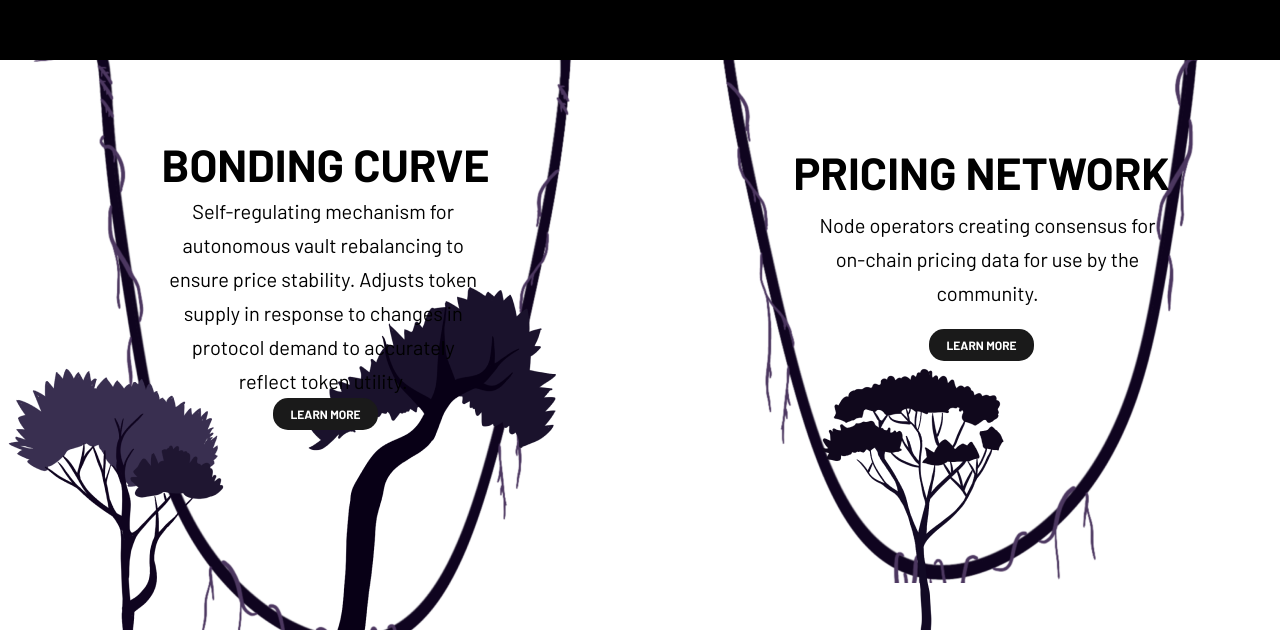
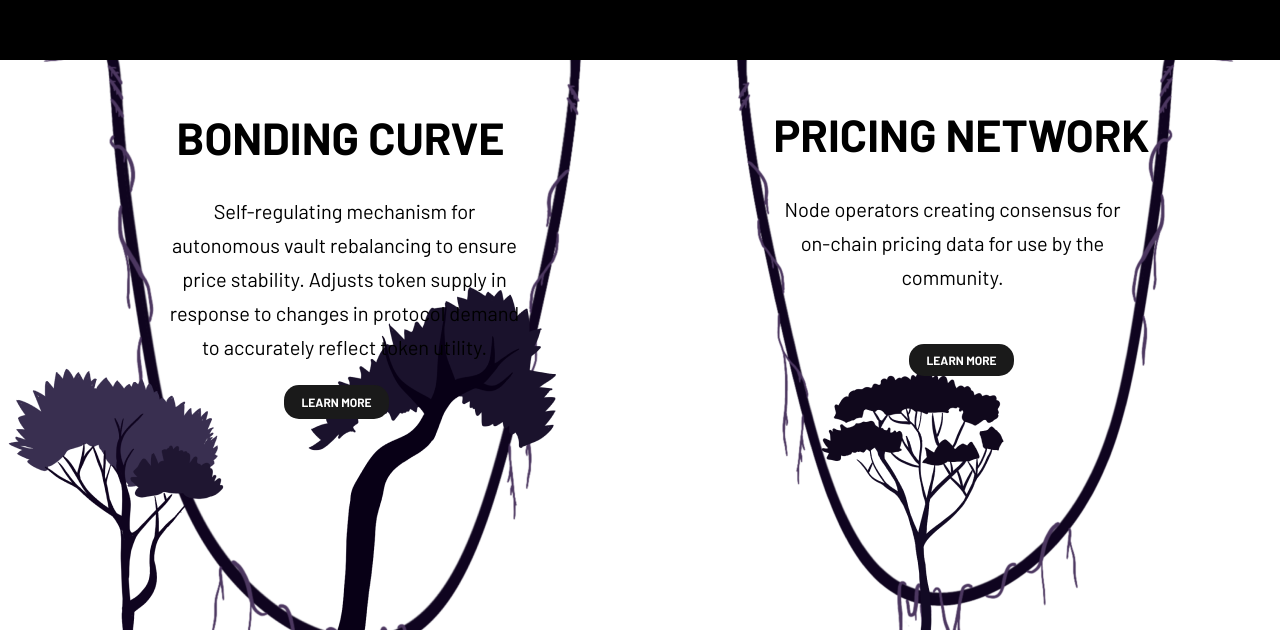
Before and after one commit to razhzq/seisunfrontend, a React (Create React App) app: page / in a window 1280 px wide. Shown: the part 1741-2371 px from the top of the page. Built offline with nearby package versions, Linux system fonts and the light colour scheme; no server answers.

Commit message:
update pixcel perfect with Detail view

```diff
--- a/src/components/AssetsItem.js
+++ b/src/components/AssetsItem.js
@@ -105,7 +105,7 @@ const AssetsItem = (props) => {
 							props.name == "forex" && (
 								<div>
 									<p className="uppercase leading-[34px] font-bold text-[14px] mb-4">CHG</p>
-						2			<p className="leading-[34px] text-[14px] mb-1" style={props.data[0] != undefined &&  parseFloat(props.data[0]["changes_24hrs"]) >= 0 ? {color: '#00FF29'}: {color: '#FF0000'}}>{props.data[0] != undefined ? parseFloat(props.data[0]["changes_24hrs"]).toFixed(2) : 0}</p>
+									<p className="leading-[34px] text-[14px] mb-1" style={props.data[0] != undefined &&  parseFloat(props.data[0]["changes_24hrs"]) >= 0 ? {color: '#00FF29'}: {color: '#FF0000'}}>{props.data[0] != undefined ? parseFloat(props.data[0]["changes_24hrs"]).toFixed(2) : 0}</p>
 									<p className="leading-[34px] text-[14px] mb-1" style={props.data[1] != undefined &&  parseFloat(props.data[1]["changes_24hrs"]) >= 0 ? {color: '#00FF29'}: {color: '#FF0000'}}>{props.data[1] != undefined ? parseFloat(props.data[1]["changes_24hrs"]).toFixed(2) : 0}</p>
 									<p className="leading-[34px] text-[14px] mb-1" style={props.data[2] != undefined &&  parseFloat(props.data[2]["changes_24hrs"]) >= 0 ? {color: '#00FF29'}: {color: '#FF0000'}}>{props.data[2] != undefined ? parseFloat(props.data[2]["changes_24hrs"].toFixed(2)) : 0}</p>
 									<p className="leading-[34px] text-[14px] mb-1" style={props.data[3] != undefined &&  parseFloat(props.data[3]["changes_24hrs"]) >= 0 ? {color: '#00FF29'}: {color: '#FF0000'}}>{props.data[3] != undefined ? parseFloat(props.data[3]["changes_24hrs"].toFixed(2)) : 0}</p>
--- a/src/views/DetailView.js
+++ b/src/views/DetailView.js
@@ -12,14 +12,14 @@ const DetailView = () => {
 			<div className="bg-white mx-auto relative overflow-hidden h-screen hidden xl:block">
 				<div className="container mx-auto flex flex-col xl:flex-row md:h-screen h-[974px]" >
 					<div className="flex-1 relative overflow-hidden h-screen">
-						<div className='absolute left-[20px] xl:left-[124px]  top-[87px] w-[403px] text-left z-10 text-center'>
-							<p className='uppercase font-bold text-black text-[45px] leading-[34px]'>BONDING CURVE</p>
-							<p className='w-[80%] ml-[38px] mt-[13px] font-normal font-medium text-[20px] leading-[34px]'>Self-regulating mechanism for autonomous vault rebalancing to ensure price stability. Adjusts token supply in response to changes in protocol demand to accurately reflect token utility.</p>
+						<div className='absolute left-[20px] xl:left-[124px]  top-[60px] w-[403px] text-left z-10 text-center'>
+							<p className='uppercase font-bold text-black text-[45px] leading-[34px] ml-[30px]'>BONDING CURVE</p>
+							<p className='w-[365px] ml-[38px] mt-[40px] font-normal font-medium text-[20px] leading-[34px] h-[187px]'>Self-regulating mechanism for autonomous vault rebalancing to ensure price stability. Adjusts token supply in response to changes in protocol demand to accurately reflect token utility.</p>
 
-							<button className="bg-[#1A1A1A] w-[105px] h-[32px] rounded-[15px] leading-[34px] text-[12px] text-center uppercase text-white mx-auto flex justify-center font-bold items-center">LEARN MORE</button>
+							<button className="bg-[#1A1A1A] w-[105px] rounded-[15px] leading-[34px] text-[12px] text-center uppercase text-white ml-[160px] flex justify-center font-bold items-center mt-[4px]">LEARN MORE</button>
 						</div>
 
-						<div className="left-[20px] top-0 absolute w-[620px] hidden xl:block">
+						<div className="left-[30px] top-0 absolute w-[620px] hidden xl:block">
 							<img src={vines_left} alt=''></img>
 						</div>
 
@@ -29,15 +29,15 @@ const DetailView = () => {
 					</div>
 
 					<div className="flex-1 relative overflow-hidden h-screen">
-						<div className='absolute right-0 xl:right-[107px] top-0 xl:top-[95px] w-[383px] z-10 text-center'>
+						<div className='absolute right-0 xl:right-[127px] top-0 xl:top-[57px] w-[383px] z-10 text-center'>
 							<p className='uppercase font-bold text-black text-[45px] leading-[34px]'>PRICING NETWORK</p>
-							<p className='w-[365px] ml-[15px] mt-[19px] font-normal font-medium text-[20px] leading-[34px]'>Node operators creating consensus for on-chain pricing data for use by the community.</p>
+							<p className='w-[365px] h-[120px] mt-[41px] font-normal font-medium text-[20px] leading-[34px] h-[120px]'>Node operators creating consensus for on-chain pricing data for use by the community.</p>
 
-							<button className="bg-[#1A1A1A] w-[105px] h-[32px] rounded-[15px] leading-[34px] text-[12px] text-center uppercase text-white mx-auto flex justify-center mt-[19px] font-bold items-center">LEARN MORE</button>
+							<button className="bg-[#1A1A1A] w-[105px] h-[32px] rounded-[15px] leading-[34px] text-[12px] text-center uppercase text-white mx-auto flex justify-center mt-[32px] font-bold items-center">LEARN MORE</button>
 
 						</div>
 
-						<div className="right-[-188px] top-0 absolute w-[1009px] hidden xl:block">
+						<div className="right-[-78px] top-0 absolute w-[797px] h-[630px] hidden xl:block">
 							<img src={vines_right} alt=''></img>
 						</div>
 					</div>
@@ -56,7 +56,7 @@ const DetailView = () => {
 				<div className="overflow-hidden h-[700px]">
 					<div className='mt-[137px] w-[403px] text-left z-10 text-center relative'>
 						<p className='uppercase font-bold text-black text-[45px] leading-[34px] text-left'>BONDING CURVE</p>
-						<p className='w-[80%] ml-[38px] mt-[13px] font-normal font-medium text-[20px] leading-[34px] text-left ml-[20px]'>Self-regulating mechanism for autonomous vault rebalancing to ensure price stability. Adjusts token supply in response to changes in protocol demand to accurately reflect token utility.</p>
+						<p className='w-[365px] h-[187px] mt-[13px] font-normal font-medium text-[20px] leading-[34px] text-left'>Self-regulating mechanism for autonomous vault rebalancing to ensure price stability. Adjusts token supply in response to changes in protocol demand to accurately reflect token utility.</p>
 
 						<button className="bg-[#1A1A1A] w-[105px] h-[32px] rounded-[15px] leading-[34px] text-[12px] text-center uppercase text-white mx-auto flex justify-center font-bold items-center">LEARN MORE</button>
 
@@ -69,14 +69,14 @@ const DetailView = () => {
 
 			<div className='block xl:hidden bg-white flex justify-center'>
 				<div className="overflow-hidden">
-					<div className='mt-[137px] w-[403px] text-left z-10 text-center relative h-[560px]'>
+					<div className='mt-[137px] w-[403px] text-left z-10 text-center relative h-[560px] ml-[12px]'>
 						<p className='uppercase font-bold text-black text-[45px] leading-[34px] text-left'>PRICING NETWORK</p>
-						<p className='w-[365px] ml-[15px] mt-[19px] font-normal font-medium text-[20px] leading-[34px] text-left ml-[20px]'>Node operators creating consensus for on-chain pricing data for use by the community.</p>
+						<p className='w-[365px] h-[120px] mt-[19px] font-normal font-medium text-[20px] leading-[34px] text-left'>Node operators creating consensus for on-chain pricing data for use by the community.</p>
 
-						<button className="bg-[#1A1A1A] w-[105px] h-[32px] rounded-[15px] leading-[34px] text-[12px] text-center uppercase text-white mx-auto flex justify-center mt-[39px] ml-[60px] font-bold items-center">LEARN MORE</button>
+						<button className="bg-[#1A1A1A] w-[105px] h-[32px] rounded-[15px] leading-[34px] text-[12px] text-center uppercase text-white ml-[130px] flex justify-center mt-[19px] font-bold items-center">LEARN MORE</button>
 
 
-						<div className="right-[-100px] bottom-[0p2x] absolute w-[543px]">
+						<div className="right-[-156px] bottom-[-10px] absolute w-[543px] h-[440px]">
 							<img src={trees_bottom} alt=''></img>
 						</div>
 					</div>
```
Also changed, not shown: src/assets/BondingCurve/vines_right.png.
